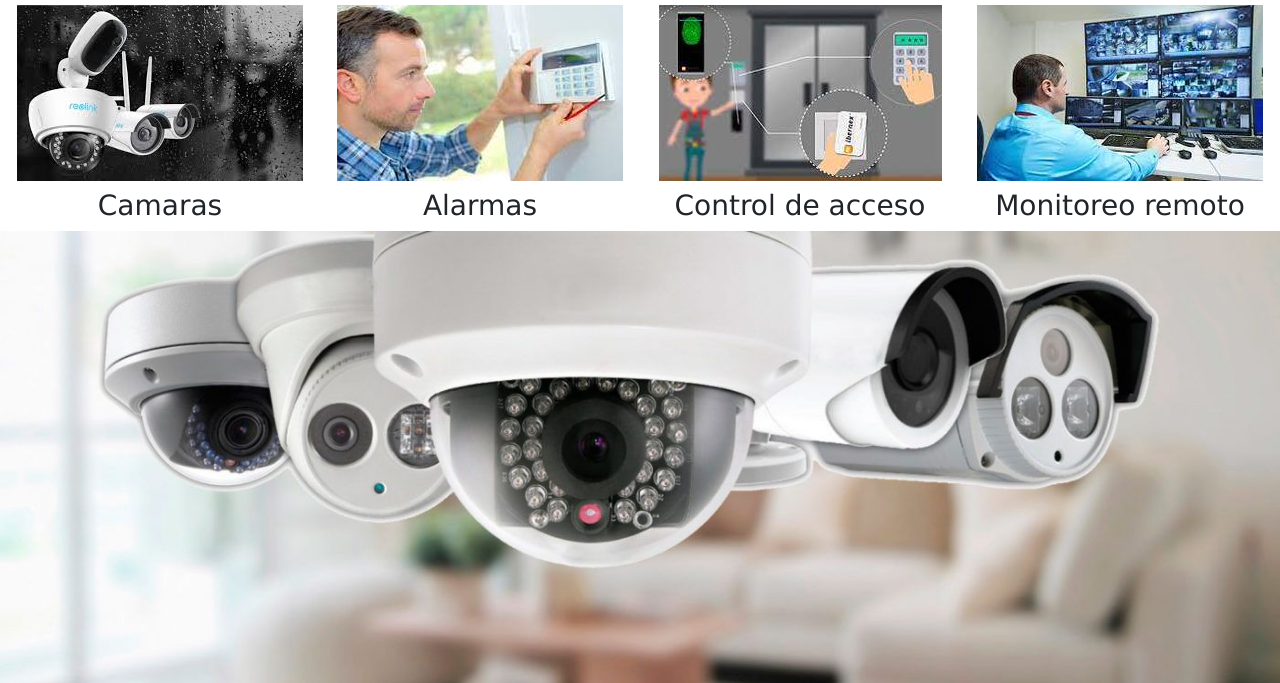
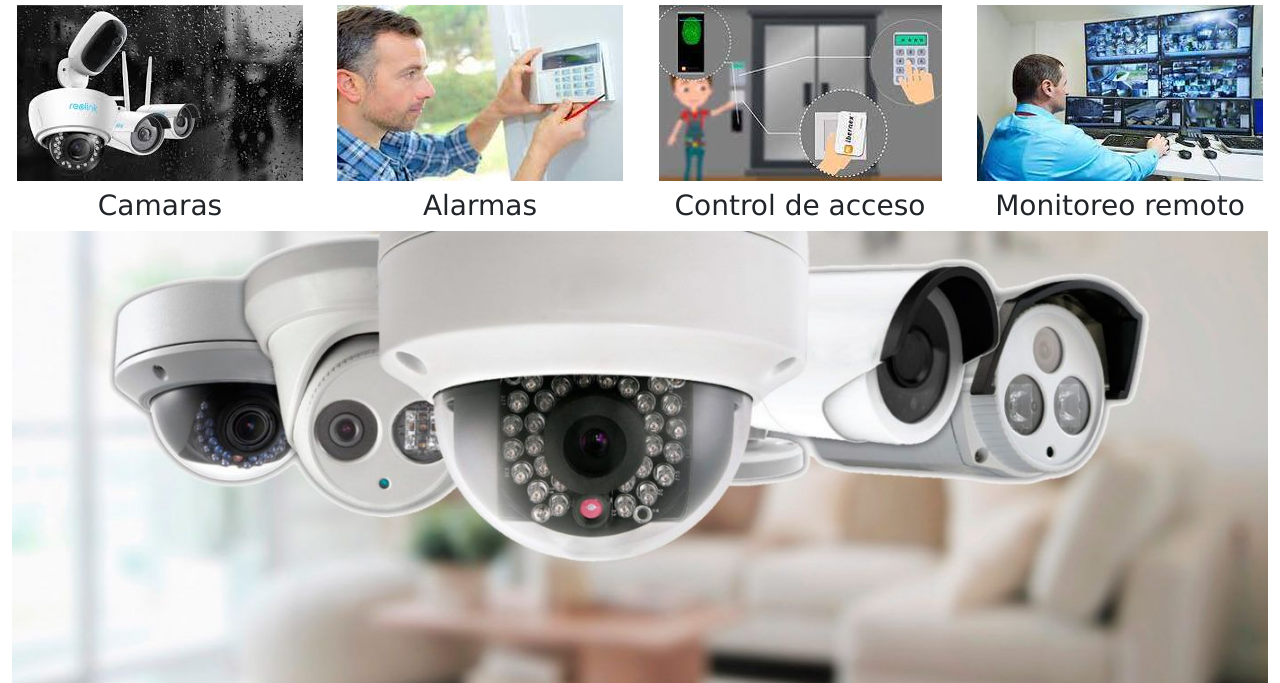
Before and after one commit to Emiportel01/2da-entrega, a website: page index.html in a window 1280 px wide. Shown: the part 117-800 px from the top of the page. Drawn offline with nearby package versions, Linux system fonts and the light colour scheme.

Commit message:
Actualizo trabajo

```diff
--- a/index.html
+++ b/index.html
@@ -68,7 +68,7 @@
     </section>
 
     <section>
-      <div class="banner1">
+      <div class="container-fluid">
         <img class="img-fluid" src="./images/banner-mejor-camara-de-seguridad-1400x638-1.jpg" alt="Imagen Banner1">
         <p>Ofrecemos soluciones completas de protección que integran todas nuestras áreas de competencia y servicios de
           seguridad en sitio y en forma remota con tecnología de última generación a la medida de las necesidades de
```
